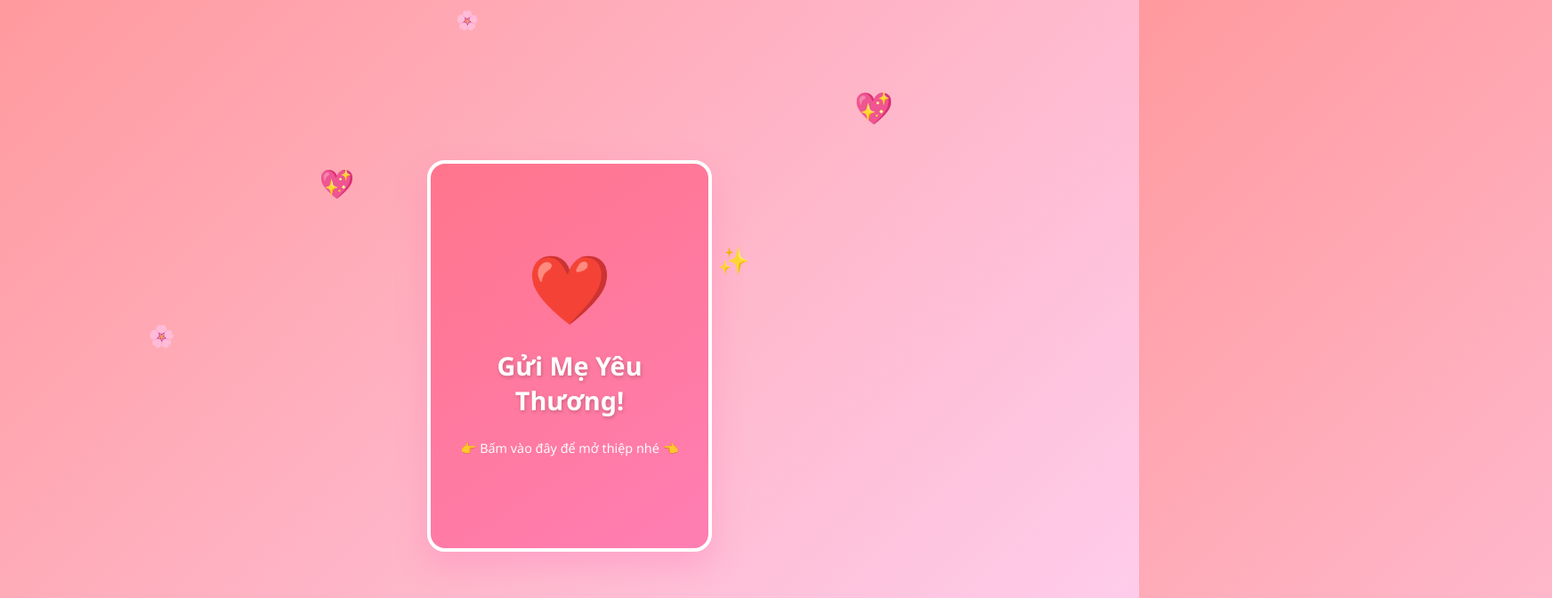
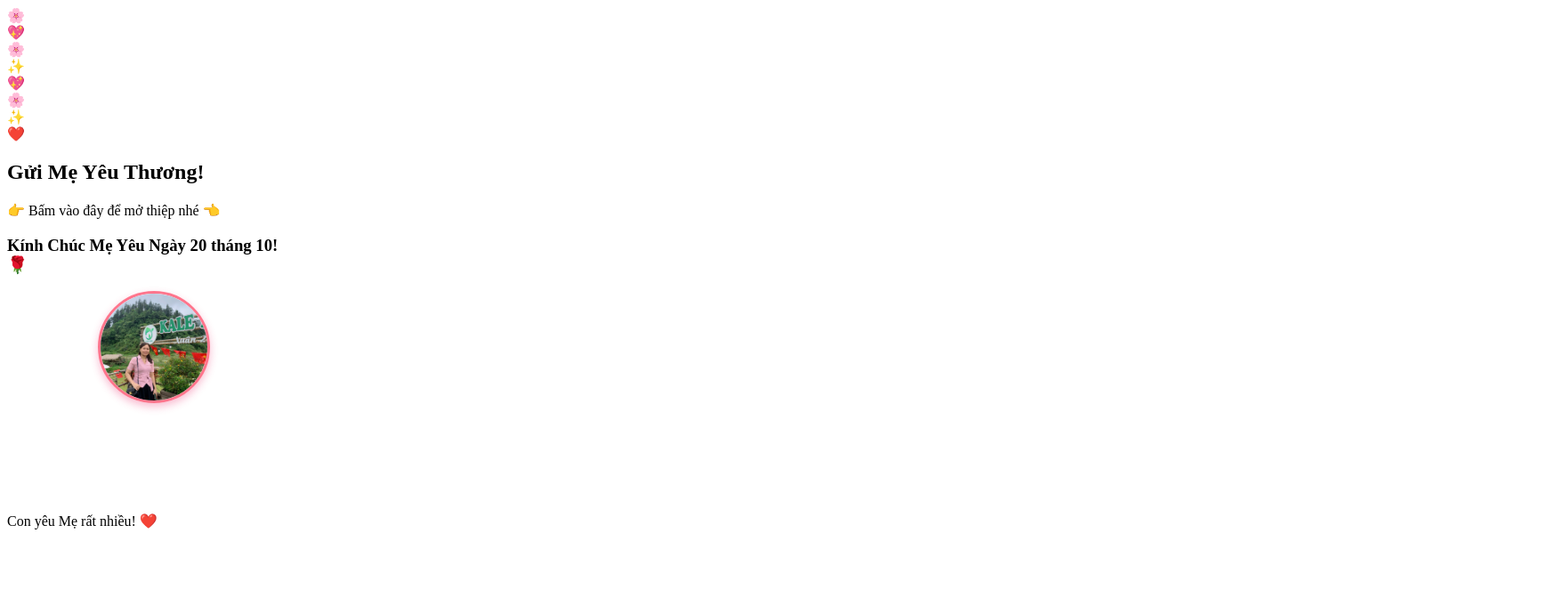
Before and after one commit to 237140210007-stack/Chuc-mung-20-10-FAMILY, a website: page public/thiep.html in a window 1280 px wide. Shown: the top 672 px of the page at 89% size, 1744 px wide, since content can reach past the window. Drawn offline with Linux system fonts and the light colour scheme.

Commit message:
Update thiep.css

```diff
--- a/public/thiep.css
+++ b/public/thiep.css
@@ -1,144 +1,36 @@
-body {
-  margin: 0;
-  padding: 0;
-  height: 100vh;
+/* Tối ưu kích thước thiệp khi có ảnh */
+.card {
+  width: 330px;
+  height: 480px; /* Tăng chiều cao thiệp một chút để chứa ảnh */
+}
+
+/* Khung và hiệu ứng bo tròn cho bức ảnh Mẹ */
+.mother-photo-container {
+  margin: 8px 0;
+  width: 100%;
   display: flex;
   justify-content: center;
-  align-items: center;
-  background: linear-gradient(135deg, #ff9a9e 0%, #fecfef 99%, #fecfef 100%);
-  font-family: 'Segoe UI', Tahoma, Geneva, Verdana, sans-serif;
-  overflow: hidden;
 }
 
-/* Thùng chứa thiệp có khoảng không 3D */
-.card-container {
-  perspective: 1200px;
+.mother-photo {
+  width: 120px;
+  height: 120px;
+  object-fit: cover;
+  border-radius: 50%; /* Làm ảnh thành hình tròn sinh động */
+  border: 3px solid #ff758c;
+  box-shadow: 0 4px 10px rgba(233, 30, 99, 0.3);
+  transition: transform 0.3s ease;
 }
 
-.card {
-  width: 320px;
-  height: 440px;
-  position: relative;
-  transform-style: preserve-3d;
-  transition: transform 1s cubic-bezier(0.4, 0.2, 0.2, 1);
-  cursor: pointer;
-  box-shadow: 0 15px 35px rgba(255, 105, 180, 0.3);
-  border-radius: 20px;
-}
-
-/* Khi bấm mở thiệp */
-.card.open {
-  transform: rotateY(-140deg);
-}
-
-.card-front, .card-inside {
-  position: absolute;
-  width: 100%;
-  height: 100%;
-  backface-visibility: hidden;
-  border-radius: 20px;
-  padding: 25px;
-  box-sizing: border-box;
-  display: flex;
-  flex-direction: column;
-  justify-content: center;
-  align-items: center;
-  text-align: center;
-}
-
-/* Mặt ngoài thiệp */
-.card-front {
-  background: linear-gradient(145deg, #ff758c, #ff7eb3);
-  color: white;
-  border: 4px solid #ffffff;
-  z-index: 2;
-}
-
-.heart-icon {
-  font-size: 4.5rem;
-  animation: beat 1.2s infinite ease-in-out;
-  margin-bottom: 10px;
-}
-
-@keyframes beat {
-  0%, 100% { transform: scale(1); }
-  50% { transform: scale(1.25); }
-}
-
-.card-front h2 {
-  font-size: 1.8rem;
-  margin: 10px 0;
-  text-shadow: 1px 2px 4px rgba(0,0,0,0.2);
-}
-
-.tap-hint {
-  font-size: 0.9rem;
-  opacity: 0.9;
-  animation: pulse 1.5s infinite;
-  margin-top: 15px;
-}
-
-@keyframes pulse {
-  0%, 100% { opacity: 0.6; }
-  50% { opacity: 1; }
-}
-
-/* Mặt trong thiệp */
-.card-inside {
-  background: #ffffff;
-  color: #d81b60;
-  transform: rotateY(180deg);
-  border: 4px solid #ff758c;
-  justify-content: space-between;
-}
-
-.card-inside .title {
-  font-size: 1.4rem;
-  margin-top: 10px;
-  color: #e91e63;
+.card.open .mother-photo {
+  transform: scale(1.05);
 }
 
 .card-inside .message {
-  font-size: 1.05rem;
-  line-height: 1.6;
+  font-size: 0.95rem;
+  line-height: 1.5;
   color: #444;
-  min-height: 160px;
+  min-height: 110px;
   text-align: left;
+  margin: 5px 0;
 }
-
-.signature {
-  font-weight: bold;
-  font-size: 1.1rem;
-  color: #e91e63;
-  margin-bottom: 10px;
-}
-
-/* Hiệu ứng hoa rơi nền */
-.snowflake {
-  position: fixed;
-  top: -10%;
-  z-index: 0;
-  user-select: none;
-  cursor: default;
-  animation-name: snowflakes-fall, snowflakes-shake;
-  animation-duration: 10s, 3s;
-  animation-timing-function: linear, ease-in-out;
-  animation-iteration-count: infinite, infinite;
-}
-
-.snowflake:nth-of-type(1) { left: 10%; animation-delay: 0s, 0s; font-size: 1.5rem; }
-.snowflake:nth-of-type(2) { left: 25%; animation-delay: 2s, 1s; font-size: 2rem; }
-.snowflake:nth-of-type(3) { left: 40%; animation-delay: 4s, 2s; font-size: 1.3rem; }
-.snowflake:nth-of-type(4) { left: 60%; animation-delay: 1s, 1s; font-size: 1.8rem; }
-.snowflake:nth-of-type(5) { left: 75%; animation-delay: 3s, 2s; font-size: 2.2rem; }
-.snowflake:nth-of-type(6) { left: 90%; animation-delay: 5s, 1.5s; font-size: 1.5rem; }
-
-@keyframes snowflakes-fall {
-  0% { top: -10%; }
-  100% { top: 100%; }
-}
-
-@keyframes snowflakes-shake {
-  0%, 100% { transform: translateX(0); }
-  50% { transform: translateX(50px); }
-}
```
